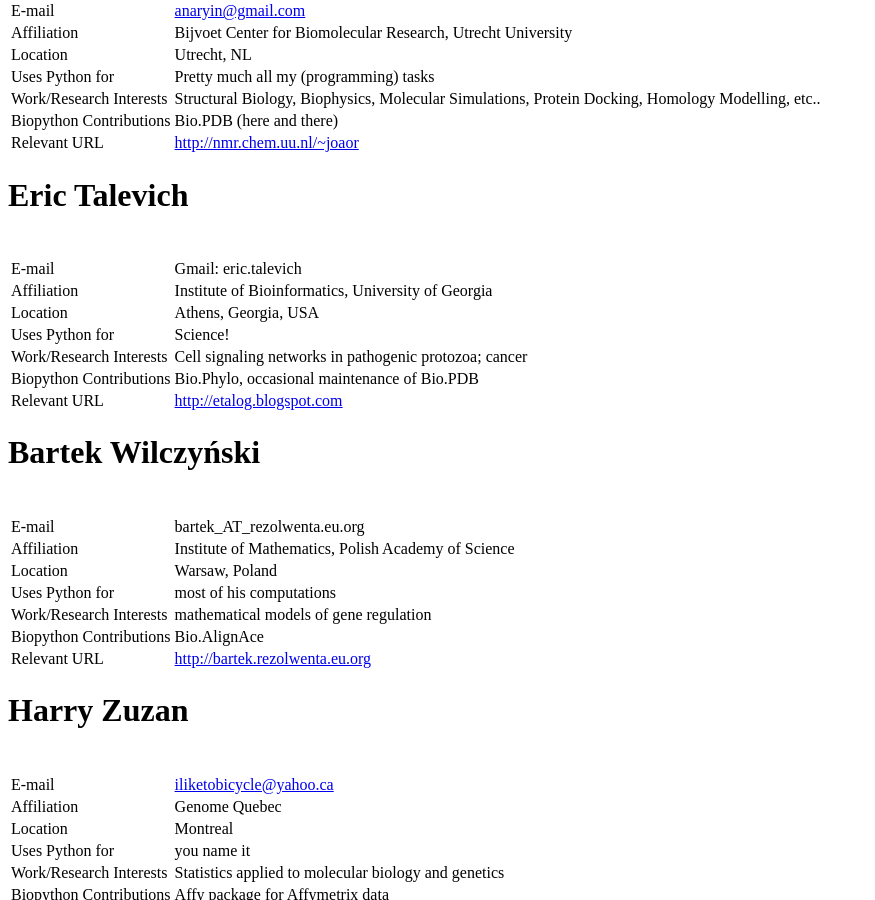
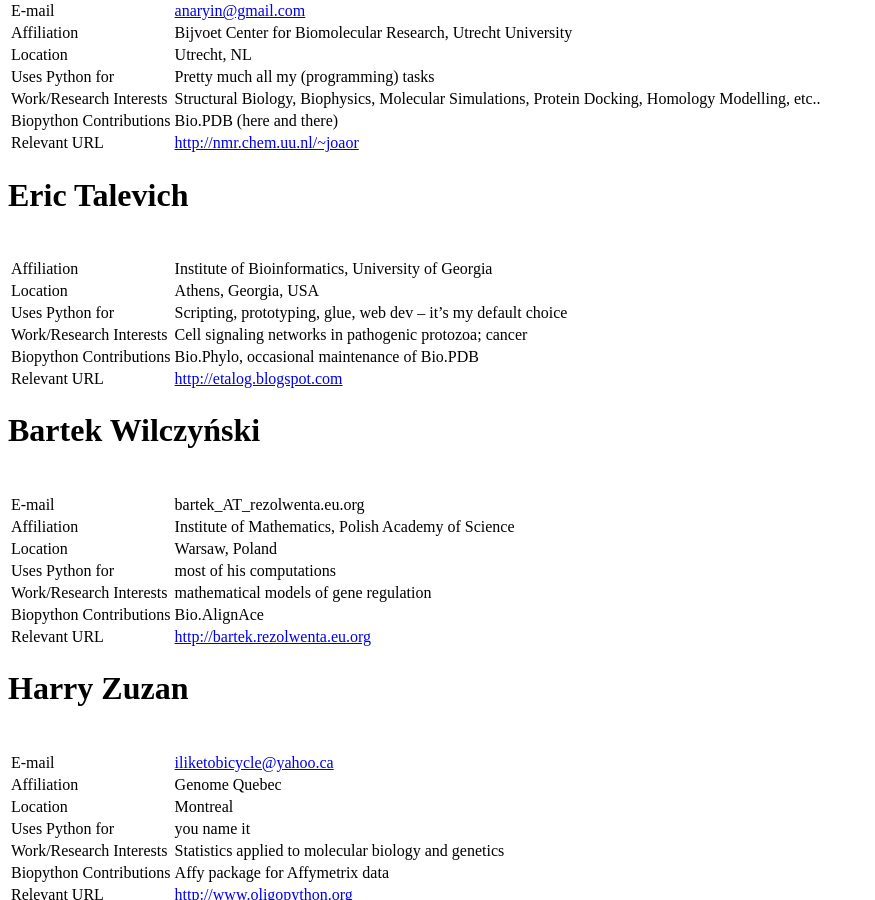
Before and after one commit to biopython/biopython.github.io, a Jekyll site: the page built from wiki/Participants.md, in a window 1280 px wide and 900 px high, scrolled down 3509 px. Shown: the whole window, without its empty margins (0-875 px from the left). Built offline with Jekyll 4.4.1, drawn with Linux system fonts in a browser that asks for light colours.

Commit message:
/* Eric Talevich */ tweaks

```diff
--- a/wiki/Participants.md
+++ b/wiki/Participants.md
@@ -192,15 +192,14 @@ João Rodrigues
 Eric Talevich
 =============
 
-|                         |                                                        |
-|-------------------------|--------------------------------------------------------|
-| E-mail                  | Gmail: eric.talevich                                   |
-| Affiliation             | Institute of Bioinformatics, University of Georgia     |
-| Location                | Athens, Georgia, USA                                   |
-| Uses Python for         | Science!                                               |
-| Work/Research Interests | Cell signaling networks in pathogenic protozoa; cancer |
-| Biopython Contributions | Bio.Phylo, occasional maintenance of Bio.PDB           |
-| Relevant URL            | <http://etalog.blogspot.com>                           |
+|                         |                                                                 |
+|-------------------------|-----------------------------------------------------------------|
+| Affiliation             | Institute of Bioinformatics, University of Georgia              |
+| Location                | Athens, Georgia, USA                                            |
+| Uses Python for         | Scripting, prototyping, glue, web dev -- it's my default choice |
+| Work/Research Interests | Cell signaling networks in pathogenic protozoa; cancer          |
+| Biopython Contributions | Bio.Phylo, occasional maintenance of Bio.PDB                    |
+| Relevant URL            | <http://etalog.blogspot.com>                                    |
 
 Bartek Wilczyński
 =================
```
Also changed, not shown: 1 other file.
